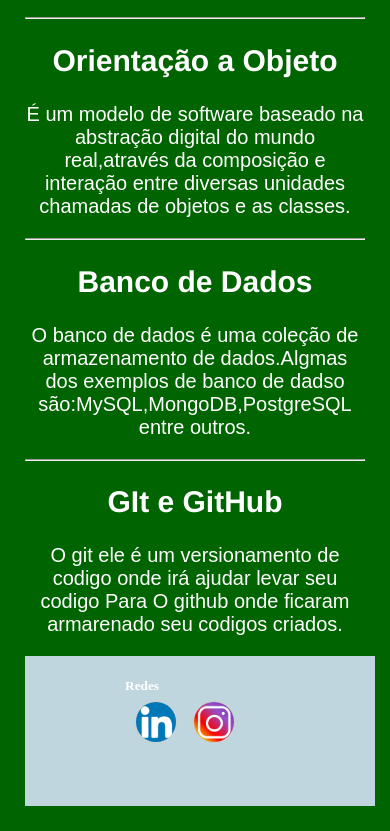
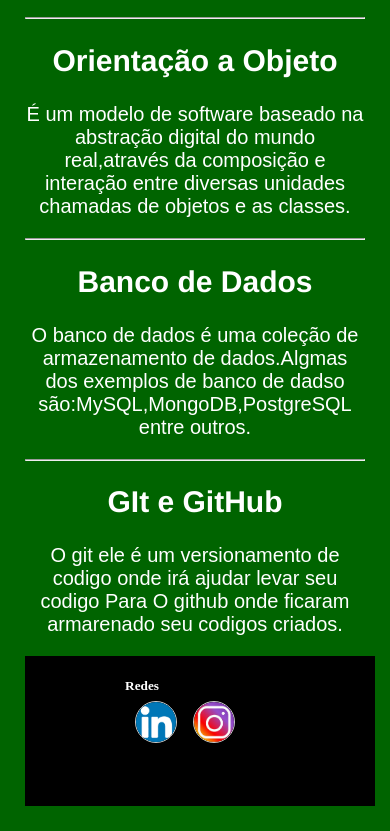
Before and after one commit to Orlando-Paulo99/MundoDev, a plain HTML site: page index.html in a window 390 px wide. Shown: the part 2460-3291 px from the top of the page. Drawn offline with Linux system fonts and the light colour scheme.

Commit message:
cor footer

```diff
--- a/style.css
+++ b/style.css
@@ -200,7 +200,7 @@ footer .rede{
     }
     footer{
         width: 350px;
-        background-color:#c0d6df;
+        background-color:#000;
     }
 
 }
```
